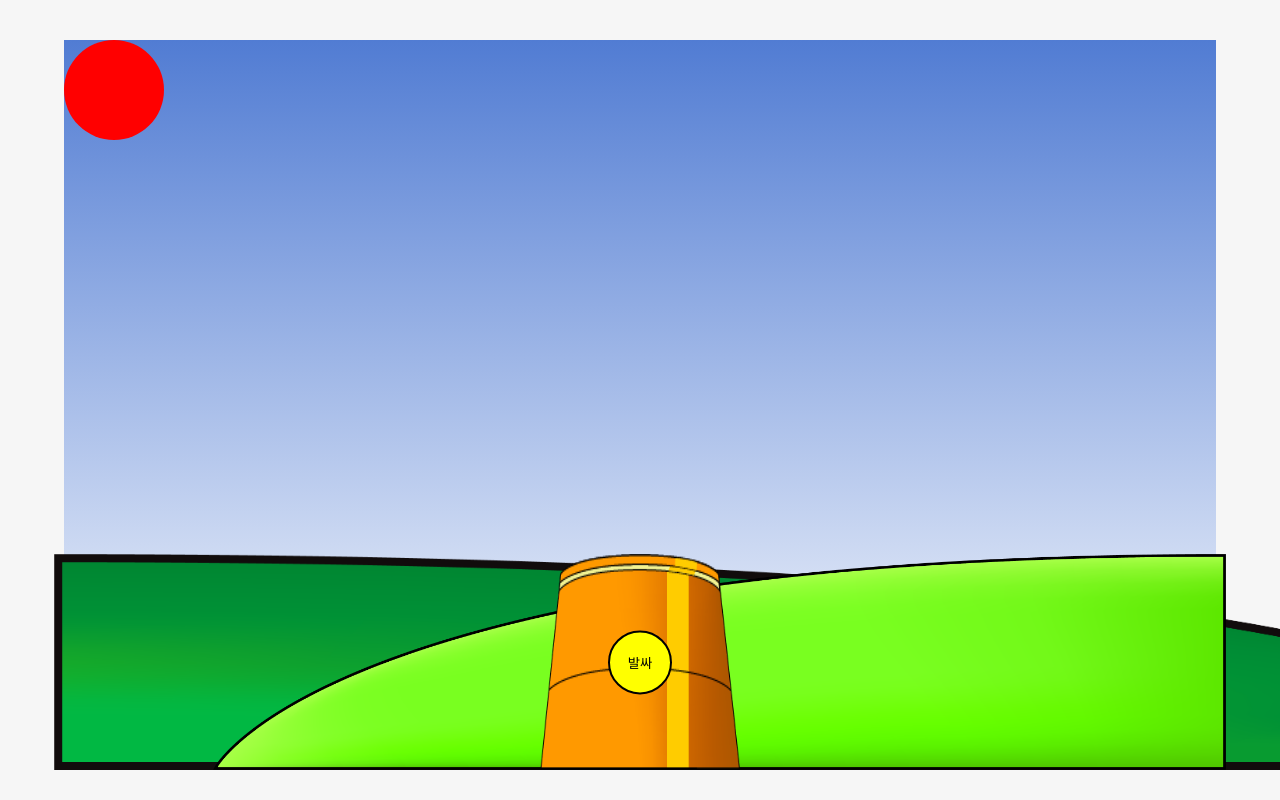
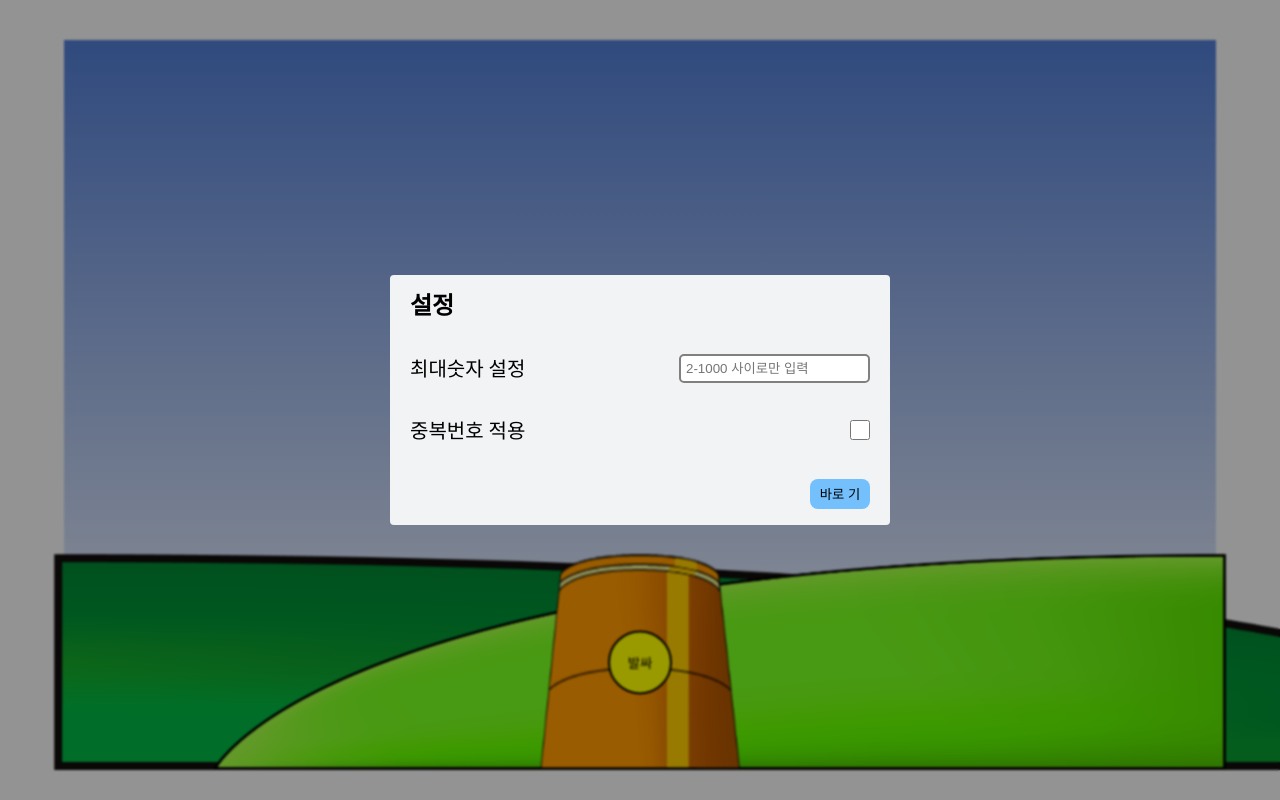
Before and after one commit to Jihun1215/RandomCannon, a React app: page / in a window 1280 px wide. Shown: the top 800 px of the page. Built offline with nearby package versions, Linux system fonts and the light colour scheme; the HTML template or start-up script is replaced by a standard one.

Commit message:
Feat: 대포 세팅 모달 기능 구현 및 대포 애니메이션 구현

```diff
--- a/package.json
+++ b/package.json
@@ -10,9 +10,11 @@
     "preview": "vite preview"
   },
   "dependencies": {
+    "@types/recoil": "^0.0.9",
     "@types/styled-components": "^5.1.34",
     "react": "^18.2.0",
     "react-dom": "^18.2.0",
+    "recoil": "^0.7.7",
     "styled-components": "^6.1.8"
   },
   "devDependencies": {
--- a/src/App.tsx
+++ b/src/App.tsx
@@ -6,14 +6,19 @@
 import styled from "styled-components";
 
 import { Main } from "components/Main";
+import { SettingModal } from "components/SettingModal";
+
+
 
 export const App = () => {
-  const theme =  Theme ;
+  const theme =  Theme;
+
   return (
     <ThemeProvider theme={theme}>
     <GlobalStyle />
     <Reset />
     <Bg>
+      <SettingModal/>
       <Main/>
     </Bg>
   </ThemeProvider>
@@ -25,4 +30,5 @@
   height: 100vh;
   ${({theme}) => theme.BoxCenter};
   background-color: ${({theme}) => theme.colors.gray1};;
+
 `;
--- a/src/components/Beforenumber.tsx
+++ b/src/components/Beforenumber.tsx
@@ -4,7 +4,7 @@
   return (
     <Aside>
     여기의 최근 나온 번호 적기
-</Aside>
+    </Aside>
   )
 }
 
--- /dev/null
+++ b/src/components/ImgArea.tsx
@@ -0,0 +1,44 @@
+import styled from "styled-components"
+
+import  CannonImg  from "assets/cannon.png"
+import  HillLeftImg  from "assets/hillLeft.png"
+import  HillRightImg  from "assets/hillRight.png"
+
+
+export const ImgArea = () => {
+  return (
+    <>
+        <Lhill src={HillLeftImg} />
+        <Cannon src={CannonImg} />
+        <Rhill src={HillRightImg} />
+    </>
+  )
+}
+
+
+const Cannon = styled.img`
+    position: absolute;
+    bottom: -10px;
+    left: 50%;
+    transform: translateX(-50%);
+    width: 15%;
+    height: 30%;
+    min-width: 200px;
+    z-index: 12;
+`;
+
+
+
+const Lhill= styled.img`
+    position: absolute;
+    bottom: -10px;
+    left: -10px;
+    height: 30%;
+`;
+
+const Rhill = styled.img`
+    position: absolute;
+    bottom: -10px;
+    right: -10px;
+    height: 30%;
+`;
--- a/src/components/Main.tsx
+++ b/src/components/Main.tsx
@@ -1,21 +1,60 @@
-import styled from "styled-components"
+import { useEffect, useState } from "react";
+import styled, { keyframes } from "styled-components"
 
-import  CannonImg  from "assets/cannon.png"
-import  HillLeftImg  from "assets/hillLeft.png"
-import  HillRightImg  from "assets/hillRight.png"
+import { ImgArea } from "./ImgArea";
 
+import { useRecoilValue } from "recoil";
+import { DuplicatesForCheck, NumberSetting, SettingModalCheck } from "state/atoms";
+// import { CnnonAnimation } from "styles/Animation";
 
 
 
 
 export const Main = () => {
+
+    const [circleVisibility, setCircleVisibility ] = useState(false);
+
+    const inputNumber = useRecoilValue(NumberSetting);
+    const inputCheck = useRecoilValue(DuplicatesForCheck);
+    const modalCheck = useRecoilValue(SettingModalCheck);
+
+    // useEffect(()=>{
+    //     if(!modalCheck){
+    //         setCircleVisibility(false)
+    //     }
+    // },[modalCheck])
+
+    console.log(inputNumber, inputCheck, modalCheck)
+
+    const onClickcannon = () => {
+        setCircleVisibility(true)
+    }
+
+
+    useEffect(() => {
+        if (circleVisibility ) {
+            // 애니메이션 종료 후 circleVisibility를 false로 변경
+            const timeoutId = setTimeout(() => {
+                setCircleVisibility(false);
+            }, 1800); // 애니메이션 지속시간인 1.8초(ms)와 동일하게 설정
+
+            // 컴포넌트가 언마운트되면 타임아웃 클리어
+            return () => clearTimeout(timeoutId);
+        }
+    }, [circleVisibility]);
+
+
   return (
     <View>
-        <Circle/>
-        <Lhill src={HillLeftImg} />
-        <Cannon src={CannonImg} />
-        <Rhill src={HillRightImg} />
-        <Button>발싸</Button>
+        {
+            circleVisibility && <Circle>
+            <p>NaN</p>
+         </Circle>
+        }
+
+        <ImgArea/>
+
+        <Button onClick={(()=>{onClickcannon()})}>발싸</Button>
     </View>
   )
 }
@@ -27,30 +66,61 @@
     background: linear-gradient(0deg, rgba(255,255,255,1) 0%, rgba(81,124,211,1) 100%);
 `;
 
-const Circle = styled.div`
-    width: 100px;
-    height: 100px;
-    border-radius: 50%;
-    background: red;
+
+const CnnonAnimationKeyframes = keyframes`
+  0% { transform: translateY(-100px); }
+  100% { transform: translateY(-400px); }
 `;
 
-const Cannon = styled.img`
+// const Circle = styled.div<{circlevisibility: string}>`
+//      position: absolute;
+//     top: 90%;
+//     left: 50%;
+//     transform: translateY(-90%) translateX(-50%);
+//     width: 100px;
+//     height: 100px;
+//     z-index: 12;
+//     border-radius: 50%;
+//     background: red;
+//     transition: 1.8 ease-in-out;
+//     animation: ${(props) => (props.circlevisibility === "true" ? ` ${CnnonAnimationKeyframes} 1.8s forwards` : 'null')};
+//     ${({theme}) => theme.BoxCenter};
+//     p {
+//         color: ${({theme}) => theme.colors.white};
+//         font-size: 18px;
+//         font-weight: 700;
+//     }
+// `;
+
+const Circle = styled.div`
     position: absolute;
-    bottom: -10px;
-    left: 50%;
-    transform: translateX(-50%);
-    width: 15%;
-    height: 30%;
-    min-width: 200px;
+    top: 80%;
+    left: 47%;
+    ${({theme}) => theme.BoxCenter};
+    transform: translateY(-90%) translateX(-50%);
+    width: 120px;
+    height: 120px;
     z-index: 10;
+    border-radius: 50%;
+    background: ${({theme}) => theme.colors.greey};
+    animation: ${CnnonAnimationKeyframes} 1.8s forwards;
+    p {
+        color: ${({theme}) => theme.colors.white};
+        font-size: 18px;
+        font-weight: 700;
+    }
 `;
 
+
+
+
+
 const Button = styled.button`
-position: absolute;
+    position: absolute;
     top: 90%;
     left: 50%;
     transform: translateY(-90%) translateX(-50%);
-    z-index: 11;
+    z-index: 21;
     width: 8vh;
     height: 8vh;
     min-width: 50px;
@@ -60,23 +130,9 @@
     border-radius: 100%;
     &:hover {
         background-color: rgb(235, 235, 0);
-        border: 5px black solid;
+        border: 4px black solid;
     }
     &:active {
         background-color: rgb(215, 215, 0);
     }
 `;
-
-const Lhill= styled.img`
-    position: absolute;
-    bottom: -10px;
-    left: -10px;
-    height: 30%;
-`;
-
-const Rhill = styled.img`
-    position: absolute;
-    bottom: -10px;
-    right: -10px;
-    height: 30%;
-`;
--- /dev/null
+++ b/src/components/SettingModal.tsx
@@ -0,0 +1,186 @@
+import {useState } from "react"
+
+import styled from "styled-components"
+
+import { useRecoilState } from "recoil";
+import { SettingModalCheck, DuplicatesForCheck, NumberSetting } from "state/atoms";
+
+export const SettingModal = () => {
+  const [inputValue, setInputValue] = useState('');
+  const [inputNumCheck, setInputNumCheck] = useState(true);
+
+
+  const [isCheckboxChecked, setCheckboxChecked] = useState(false);
+
+  const handleCheckboxChange = (e: React.ChangeEvent<HTMLInputElement>) => {
+    setCheckboxChecked(e.target.checked);
+  };
+
+  const [modalOpen, setModalOpen] = useRecoilState(SettingModalCheck);
+  const [, setNumber] = useRecoilState(NumberSetting);
+  const [, setCheckinput] = useRecoilState(DuplicatesForCheck);
+
+
+  const handleInputChange = (e: React.ChangeEvent<HTMLInputElement>) => {
+    const value = e.target.value;
+
+    if (/^\d*$/g.test(value) || value === '') {
+        setInputValue(value);
+        setInputNumCheck(true)
+    }else{
+      setInputNumCheck(false)
+    }
+
+  };
+
+  const handleSubmit = (e: React.FormEvent) => {
+    e.preventDefault();
+    setNumber(inputValue)
+    setCheckinput(isCheckboxChecked)
+    setModalOpen(false)
+  };
+
+
+
+  return (
+
+      modalOpen && <ModalBg>
+      <Modal onSubmit={handleSubmit}>
+        <Area>
+          <h2>설정</h2>
+        </Area>
+        <Area>
+
+          <div>
+            <p>최대숫자 설정</p>
+          </div>
+
+          <div>
+            <NumberInput
+               type="text"
+               value={inputValue}
+               onChange={handleInputChange}
+               maxLength={5}
+               placeholder="2-1000 사이로만 입력"
+               required/>
+               {
+                !inputNumCheck && <span>숫자만 입력하셈</span>
+               }
+          </div>
+
+        </Area>
+
+        <Area>
+          <div>
+            <p>중복번호 적용</p>
+          </div>
+
+          <div>
+            <InputCheckBox
+                type="checkbox"
+                checked={isCheckboxChecked}
+                onChange={handleCheckboxChange}
+                />
+          </div>
+        </Area>
+
+        <Area>
+          <div></div>
+          <div>
+          <Button type="submit">바로 기</Button>
+          </div>
+        </Area>
+
+        </Modal>
+      </ModalBg>
+  )
+}
+
+const ModalBg = styled.div`
+  ${({theme}) => theme.BoxCenter};
+  position: fixed;
+  z-index: 99999;
+  left: 0;
+  top: 0;
+  width: 100%;
+  height: 100%;
+  overflow: auto;
+  background-color: rgba(0, 0, 0, 0.4);
+  backdrop-filter: blur(1px);
+
+`
+
+const Modal = styled.form`
+    position: fixed;
+    z-index: 1000;
+    width: 500px;
+    height: 250px;
+    background-color: ${({theme}) => theme.bgColor};;
+    border-radius: 4px;
+    ${({theme}) => theme.FlexCol};
+    align-items: center;
+`;
+
+const Area = styled.div`
+  width: 100%;
+  height: 25%;
+  ${({theme}) => theme.FlexRow};
+  align-items: center;
+  justify-content: space-between;
+  padding: 0 20px 0 20px;
+
+  h2 {
+    font-size: 24px;
+    font-weight: 600;
+  }
+
+  p {
+    font-size: 20px;
+  }
+  div {
+    position: relative;
+    span{
+      position: absolute;
+      width: 120px;
+      bottom: -20px;
+      left: 50%;
+      transform: translateX(-50%);
+      color: ${({theme}) => theme.colors.red};;
+      font-weight: 600;
+    }
+  }
+`;
+
+const NumberInput = styled.input`
+    width: auto;
+    height: 100%;
+    padding: 5px;
+    border: 2px  solid gray;
+    border-radius: 5px;
+    &:focus {
+    border: 2px solid ${({ theme }) => theme.colors.lightblue};
+  }
+`;
+
+
+const InputCheckBox = styled.input`
+  width: 20px;
+  height: 20px;
+  border: 2px solid gray;
+  border-radius: 100%;
+	cursor: pointer;
+    transition: .2s;
+`;
+
+const Button = styled.button`
+  width: 60px;
+  height: 30px;
+  background-color: ${({theme}) => theme.colors.lightblue};
+  border-radius: 8px;
+  &:hover {
+        border: 1px black solid;
+    }
+    &:active {
+        background-color: ${({theme}) => theme.colors.gray3};
+    }
+`
--- a/src/index.tsx
+++ b/src/index.tsx
@@ -1,10 +1,11 @@
-import React from 'react'
 import ReactDOM from 'react-dom/client'
+import { RecoilRoot } from "recoil";
+
 import { App } from "./App"
 import './index.css'
 
 ReactDOM.createRoot(document.getElementById('root')!).render(
-  <React.StrictMode>
+  <RecoilRoot>
     <App />
-  </React.StrictMode>,
+  </RecoilRoot>
 )
--- /dev/null
+++ b/src/state/atoms.ts
@@ -0,0 +1,19 @@
+import { atom } from "recoil";
+
+// 세팅 모달 여부
+export const SettingModalCheck = atom<boolean>({
+    key: "SettingModalCheck",
+    default: true,
+});
+
+// 숫자
+export const NumberSetting = atom<string>({
+    key: "NumberSetting",
+    default: "0",
+});
+
+// 숫자 중복 여부 체크
+export const DuplicatesForCheck = atom<boolean>({
+    key: "DuplicatesForCheck",
+    default: true,
+});
--- /dev/null
+++ b/src/styles/Animation.ts
@@ -0,0 +1,28 @@
+import { keyframes } from "styled-components";
+
+
+// export const CnnonAnimation = keyframes`
+// 0% { transform: translateY(0px) ;
+//      opacity: 0; }
+// 40% { transform: translateY(-40px);
+//       opacity: 0.4;
+//       z-index: 15; /* } */
+// 50% {transform: translateY(-200px);
+//      opacity: 0.5;
+//       z-index: 15}
+// 100% { transform: translateY(-400px);
+//        opacity: 1;
+//       z-index: 15}
+// `;
+
+
+export const CnnonAnimation = keyframes`
+0% { transform: translateY(0px)
+    }
+40% { transform: translateY(-40px)
+     }
+50% {transform: translateY(-200px)
+     }
+100% { transform: translateY(-400px)
+      }
+`;
```
Also changed, not shown: src/components/Setting.tsx (deleted, +0 -13 lines), 1 other file (tests, documents, lock files or other folders).
